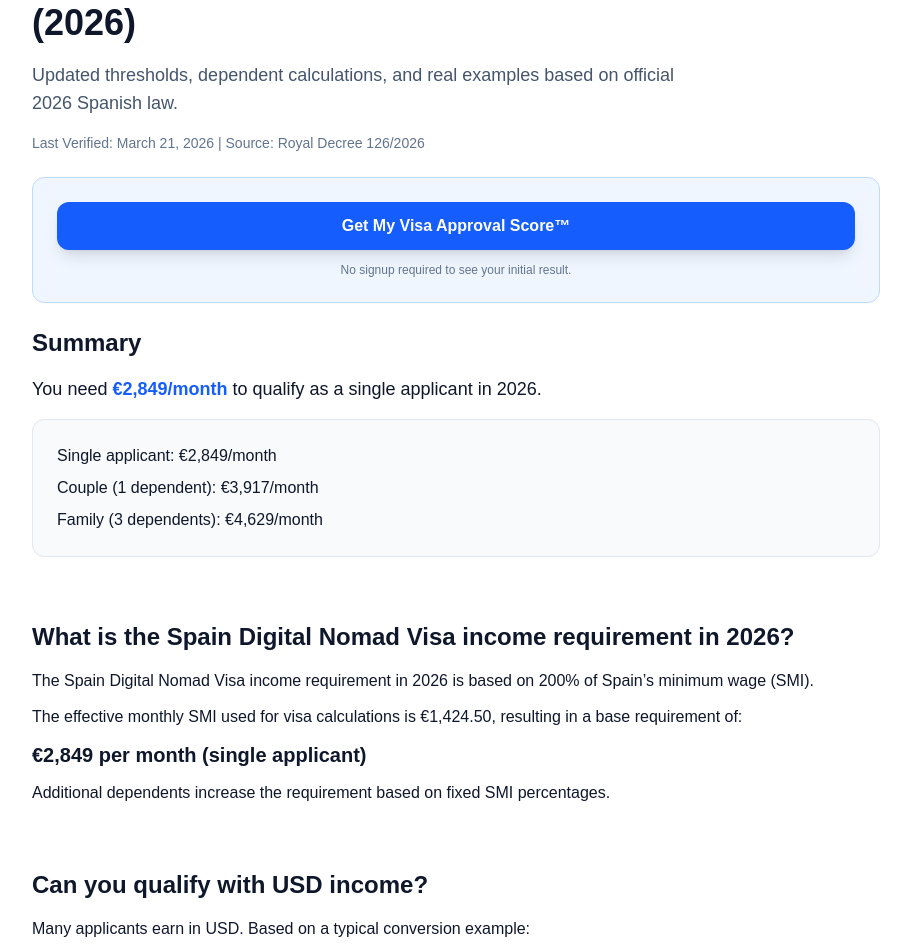
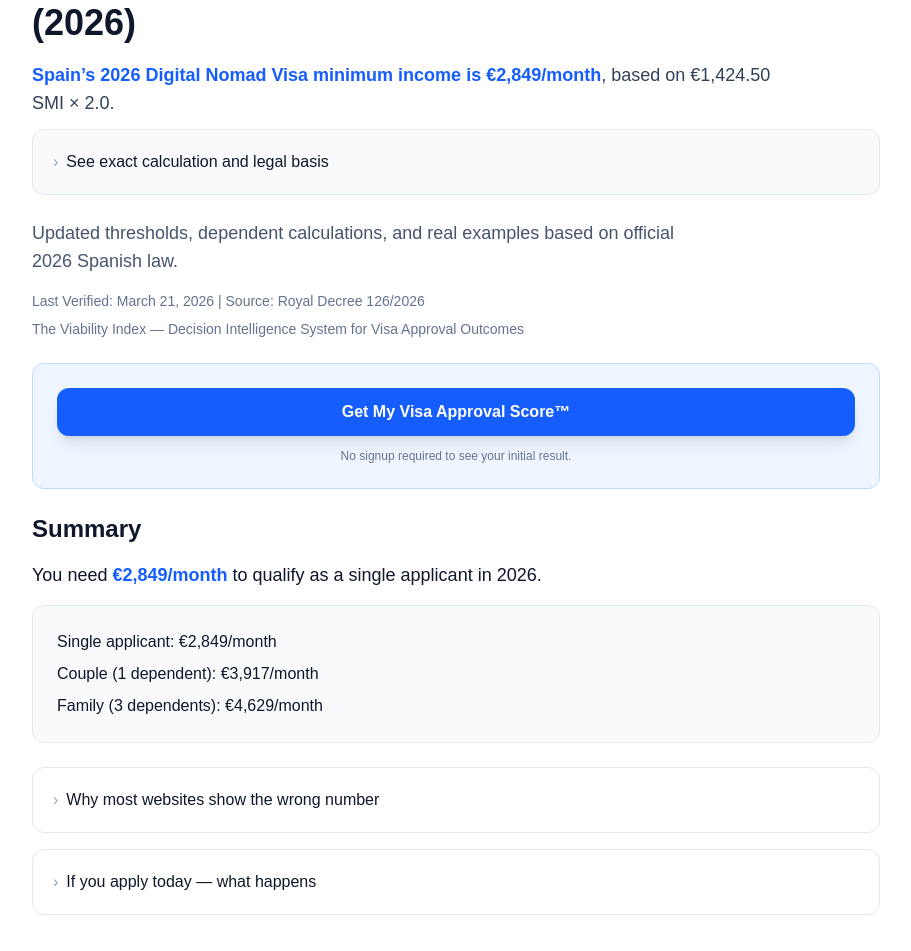
Before and after one commit to theviabilityindex-crypto/theviability-global-next, a Next.js app: page /spain-digital-nomad-visa-income-2026 in a window 1280 px wide. Shown: the part 141-1092 px from the top of the page, without its empty margins (184-1095 px from the left). Built offline with nearby package versions, Linux system fonts and the light colour scheme.

Commit message:
Add SSR extraction blocks to Spain authority page

```diff
--- a/app/spain-digital-nomad-visa-income-2026/page.tsx
+++ b/app/spain-digital-nomad-visa-income-2026/page.tsx
@@ -135,13 +135,71 @@
             Spain Digital Nomad Visa Income Requirements (2026)
           </h1>
 
+          {/* AI Extraction Block — Top 15% of page */}
+          <section className="mb-4 sm:mb-6">
+            <p className="text-base sm:text-lg text-slate-700 max-w-3xl mb-3">
+              <span className="font-semibold text-blue-600">Spain’s 2026 Digital Nomad Visa minimum income is €2,849/month</span>, based on €1,424.50 SMI × 2.0.
+            </p>
+
+            <details className="group rounded-xl border border-slate-200 bg-slate-50 p-4 sm:p-5">
+              <summary className="cursor-pointer list-none font-medium text-slate-900">
+                <span className="inline-flex items-center gap-2">
+                  <span className="text-slate-400 group-open:rotate-90 transition-transform">›</span>
+                  See exact calculation and legal basis
+                </span>
+              </summary>
+
+              <div className="mt-4 space-y-3 text-sm sm:text-base text-slate-700">
+                <p>Spain Digital Nomad Visa minimum income for 2026 is €2,849/month.</p>
+
+                <p>This is calculated using:</p>
+
+                <p>
+                  SMI (Salario Mínimo Interprofesional) = €1,424.50
+                  <br />
+                  Main applicant requirement = 200% of SMI
+                </p>
+
+                <p>
+                  <strong>Formula:</strong>
+                  <br />
+                  €1,424.50 × 2.0 = €2,849/month
+                </p>
+
+                <p>
+                  <strong>Annual equivalent:</strong>
+                  <br />
+                  €34,188/year
+                </p>
+
+                <p>
+                  <strong>Dependents:</strong>
+                  <br />- Spouse: +75% (€1,068.38)
+                  <br />- Each additional dependent: +25% (€356.13)
+                </p>
+
+                <p>
+                  <strong>Legal basis:</strong>
+                  <br />
+                  Royal Decree 126/2026 (BOE-A-2026-126)
+                </p>
+
+                <p>This requirement applies at the time of application submission.</p>
+              </div>
+            </details>
+          </section>
+
           <p className="text-base sm:text-lg text-slate-600 max-w-2xl mb-2">
             Updated thresholds, dependent calculations, and real examples based on
             official 2026 Spanish law.
           </p>
 
-          <p className="text-xs sm:text-sm text-slate-500 mt-2 sm:mt-4 mb-3 sm:mb-6">
+          <p className="text-xs sm:text-sm text-slate-500 mt-2 sm:mt-4 mb-2">
             Last Verified: March 21, 2026 | Source: Royal Decree 126/2026
+          </p>
+
+          <p className="text-xs sm:text-sm text-slate-500 mb-3 sm:mb-6">
+            The Viability Index — Decision Intelligence System for Visa Approval Outcomes
           </p>
 
           <div className="bg-blue-50 border border-blue-200 rounded-xl p-4 sm:p-6 mb-6">
@@ -182,6 +240,64 @@
                 <span className="font-medium">Family (3 dependents):</span> €4,629/month
               </li>
             </ul>
+          </div>
+
+          {/* Wrong Number Block — Top 30% */}
+          <div className="mb-4">
+            <details className="group rounded-xl border border-slate-200 bg-white p-4 sm:p-5">
+              <summary className="cursor-pointer list-none font-medium text-slate-900">
+                <span className="inline-flex items-center gap-2">
+                  <span className="text-slate-400 group-open:rotate-90 transition-transform">›</span>
+                  Why most websites show the wrong number
+                </span>
+              </summary>
+
+              <div className="mt-4 space-y-3 text-sm sm:text-base text-slate-700">
+                <p>Many websites still reference outdated income requirements between €2,160–€2,400.</p>
+
+                <p>These figures are based on older SMI values and are no longer valid for 2026.</p>
+
+                <p>The correct 2026 requirement is €2,849/month based on updated SMI.</p>
+
+                <p>Using outdated numbers is one of the most common reasons applications are rejected.</p>
+              </div>
+            </details>
+          </div>
+
+          {/* If You Apply Today Block — Funnel Bridge */}
+          <div>
+            <details className="group rounded-xl border border-slate-200 bg-white p-4 sm:p-5">
+              <summary className="cursor-pointer list-none font-medium text-slate-900">
+                <span className="inline-flex items-center gap-2">
+                  <span className="text-slate-400 group-open:rotate-90 transition-transform">›</span>
+                  If you apply today — what happens
+                </span>
+              </summary>
+
+              <div className="mt-4 space-y-3 text-sm sm:text-base text-slate-700">
+                <p>
+                  If your income is below €2,849/month:
+                  <br />
+                  → Your application will likely be rejected.
+                </p>
+
+                <p>
+                  If your income is above €2,849/month:
+                  <br />
+                  → Approval depends on how your income is structured and documented.
+                </p>
+
+                <p>
+                  Spain evaluates:
+                  <br />- income consistency
+                  <br />- source stability
+                  <br />- contract structure
+                  <br />- bank evidence
+                </p>
+
+                <p>Meeting the threshold does not guarantee approval.</p>
+              </div>
+            </details>
           </div>
         </section>
 
```
